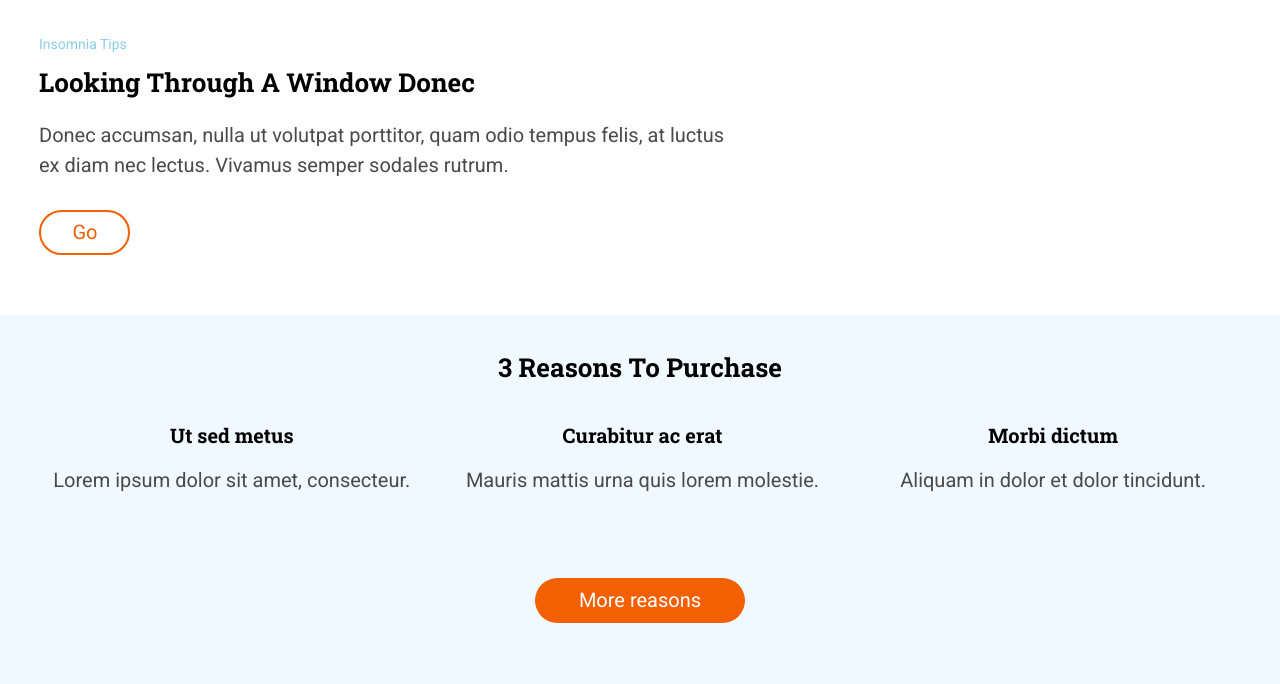
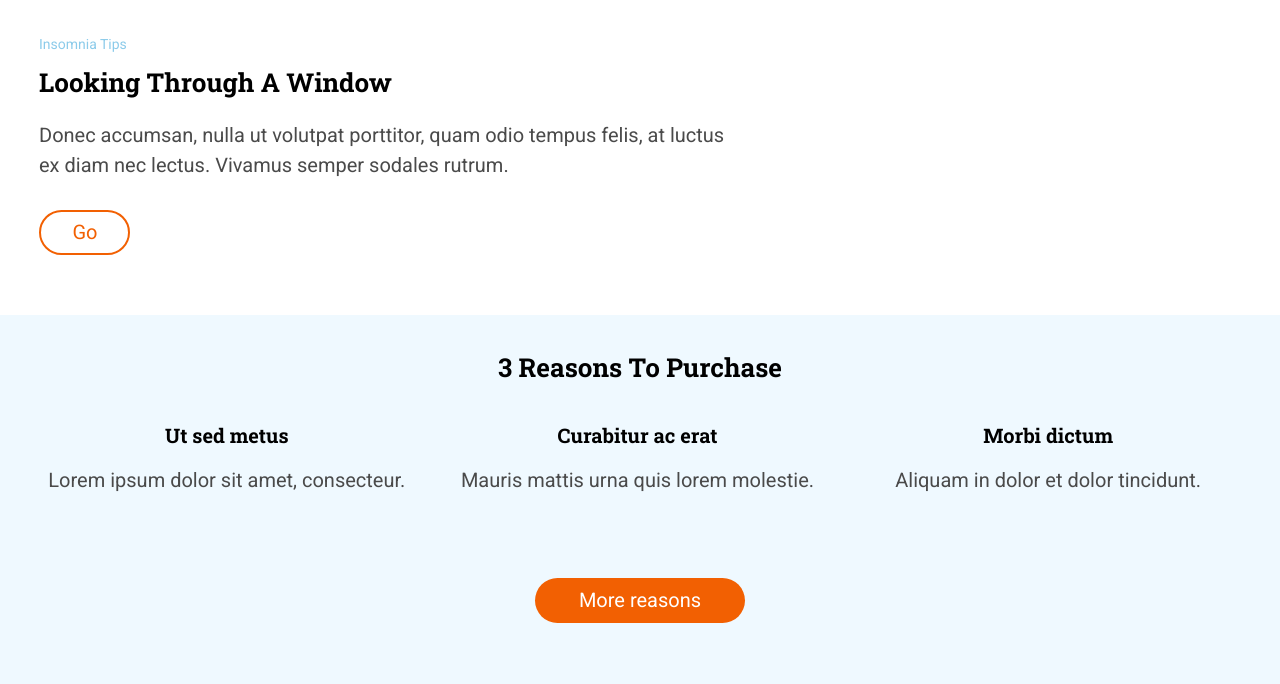
Before and after one commit to alcocere/anonymous-proxy, a website: page src/html/index.html in a window 1280 px wide. Shown: the part 800-1484 px from the top of the page. Drawn offline with nearby package versions, Linux system fonts and the light colour scheme; files that its build step writes are made by us from their sources; files whose address does not match are found by name.

Commit message:
fix syntax mistake

```diff
--- a/src/html/index.html
+++ b/src/html/index.html
@@ -51,7 +51,7 @@
               title="Looking Through A Window Donec"
               alt="Looking Through A Window Donec"
             >
-              looking through a window donec
+              looking through a window
             </h2>
             <p class="tips--description">
               Donec accumsan, nulla ut volutpat porttitor, quam odio tempus
--- a/src/scss/main.scss
+++ b/src/scss/main.scss
@@ -146,7 +146,7 @@
 .reasons--container {
   display: grid;
   grid-template-rows: 1fr, 1fr, 1fr;
-  padding: 0 35px 0 40px;
+  padding: 0 40px 0 35px;
 }
 
 .reasons--3reasons__title {
```
